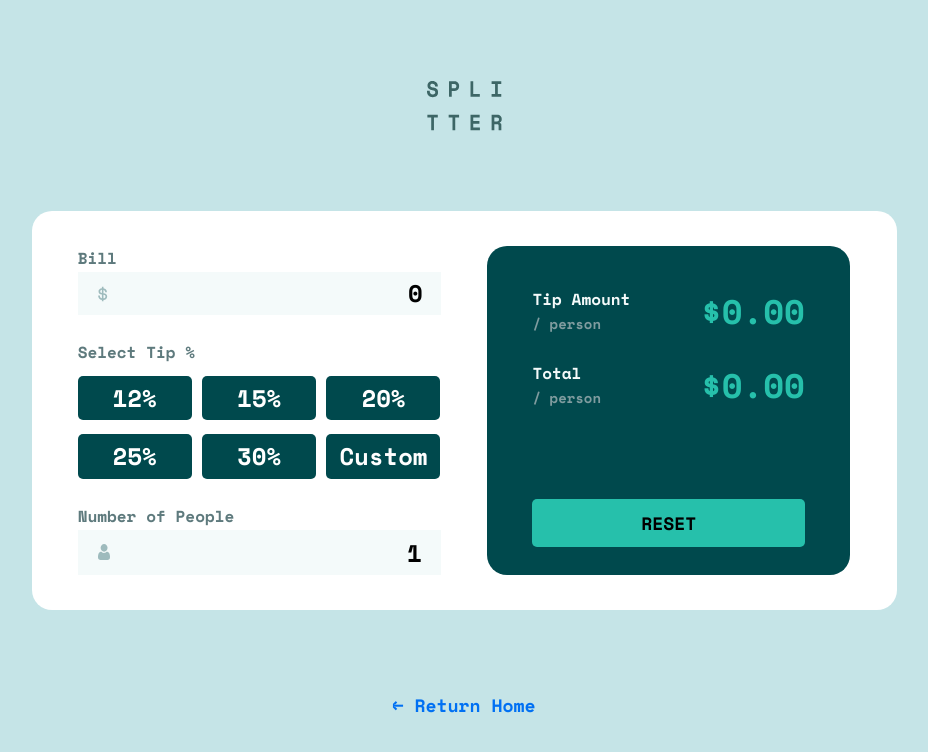
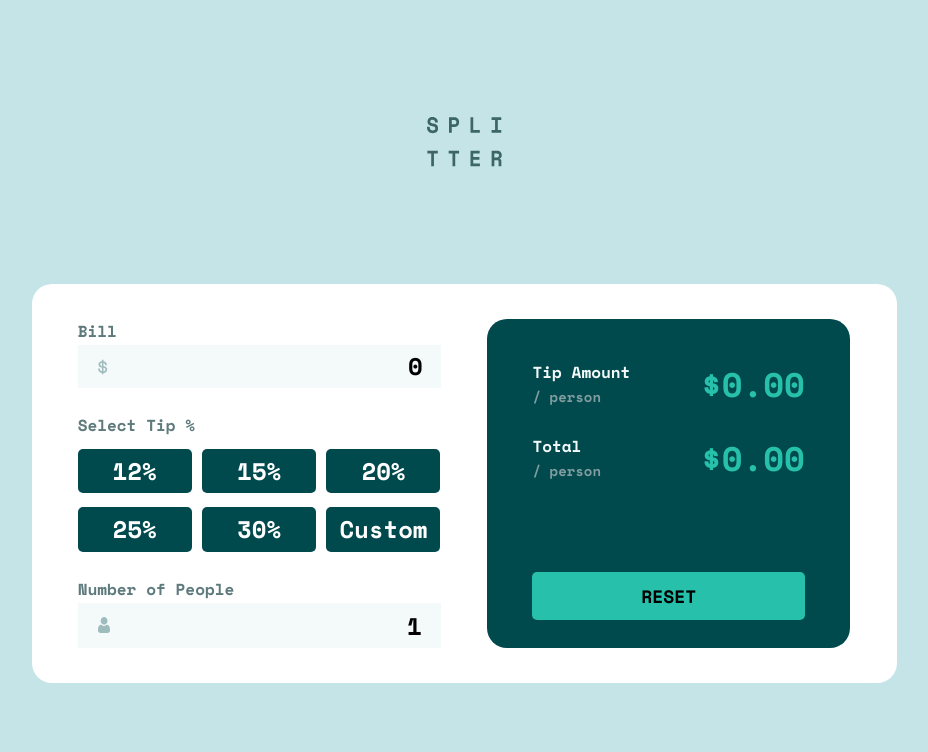
Before and after one commit to IcyIce-FSDev/IcyIce-FSDev, a Next.js app: page /tipcalc in a window 1280 px wide. Shown: the top 752 px of the page, without its empty margins (176-1104 px from the left). Built offline with nearby package versions, Linux system fonts and the light colour scheme.

Commit message:
Removed home link

```diff
--- a/pages/tipcalc/index.js
+++ b/pages/tipcalc/index.js
@@ -263,7 +263,6 @@ export default function Tipcalc() {
             </button>
           </div>
         </div>
-        <Link href="/">← Return Home</Link>
       </div>
     </div>
   );
```
